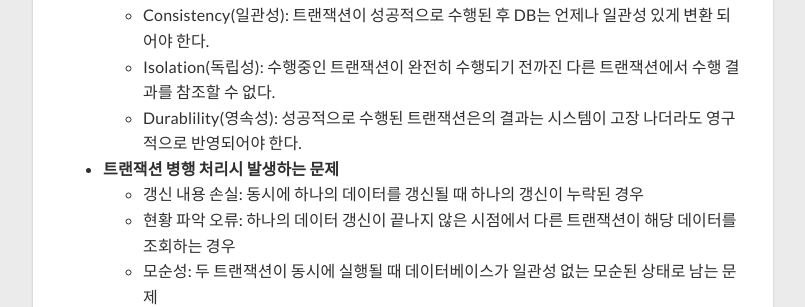
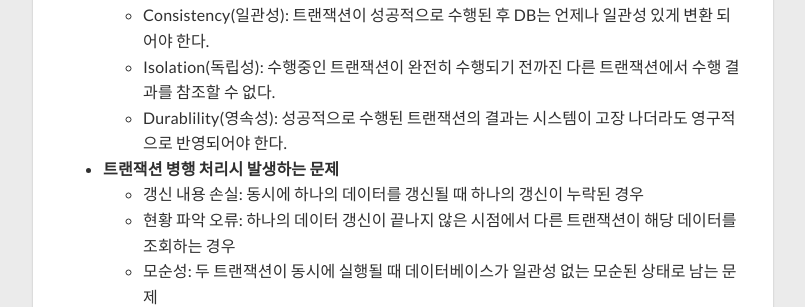
Before and after one commit to jun7343/jun7343.github.io, a Jekyll site: the page built from _posts/2020-11-28-database-interview.md, in a window 1280 px wide and 900 px high, scrolled down 2472 px. Shown: the part 152-459 px from the top of the window, without its empty margins (237-1042 px from the left). Built offline with Jekyll 4.4.1, drawn with Linux system fonts in a browser that asks for light colours; nearby versions of some CDN libraries; comment, search, counter and statistics services are not loaded.

Commit message:
데이터베이스 면접 질문 수정

```diff
--- a/_posts/2020-11-28-database-interview.md
+++ b/_posts/2020-11-28-database-interview.md
@@ -59,7 +59,7 @@ tags:
   - Atomicity(원자성): 트랜잭션의 연산이 DB에 모두 반영되던지 전혀 반영이 되지 않던지 둘 중에 하나만 수행해야 한다.
   - Consistency(일관성): 트랜잭션이 성공적으로 수행된 후 DB는 언제나 일관성 있게 변환 되어야 한다.
   - Isolation(독립성): 수행중인 트랜잭션이 완전히 수행되기 전까진 다른 트랜잭션에서 수행 결과를 참조할 수 없다.
-  - Durablility(영속성): 성공적으로 수행된 트랜잭션은의 결과는 시스템이 고장 나더라도 영구적으로 반영되어야 한다.
+  - Durablility(영속성): 성공적으로 수행된 트랜잭션의 결과는 시스템이 고장 나더라도 영구적으로 반영되어야 한다.
 - **트랜잭션 병행 처리시 발생하는 문제**
   - 갱신 내용 손실: 동시에 하나의 데이터를 갱신될 때 하나의 갱신이 누락된 경우
   - 현황 파악 오류: 하나의 데이터 갱신이 끝나지 않은 시점에서 다른 트랜잭션이 해당 데이터를 조회하는 경우
```
